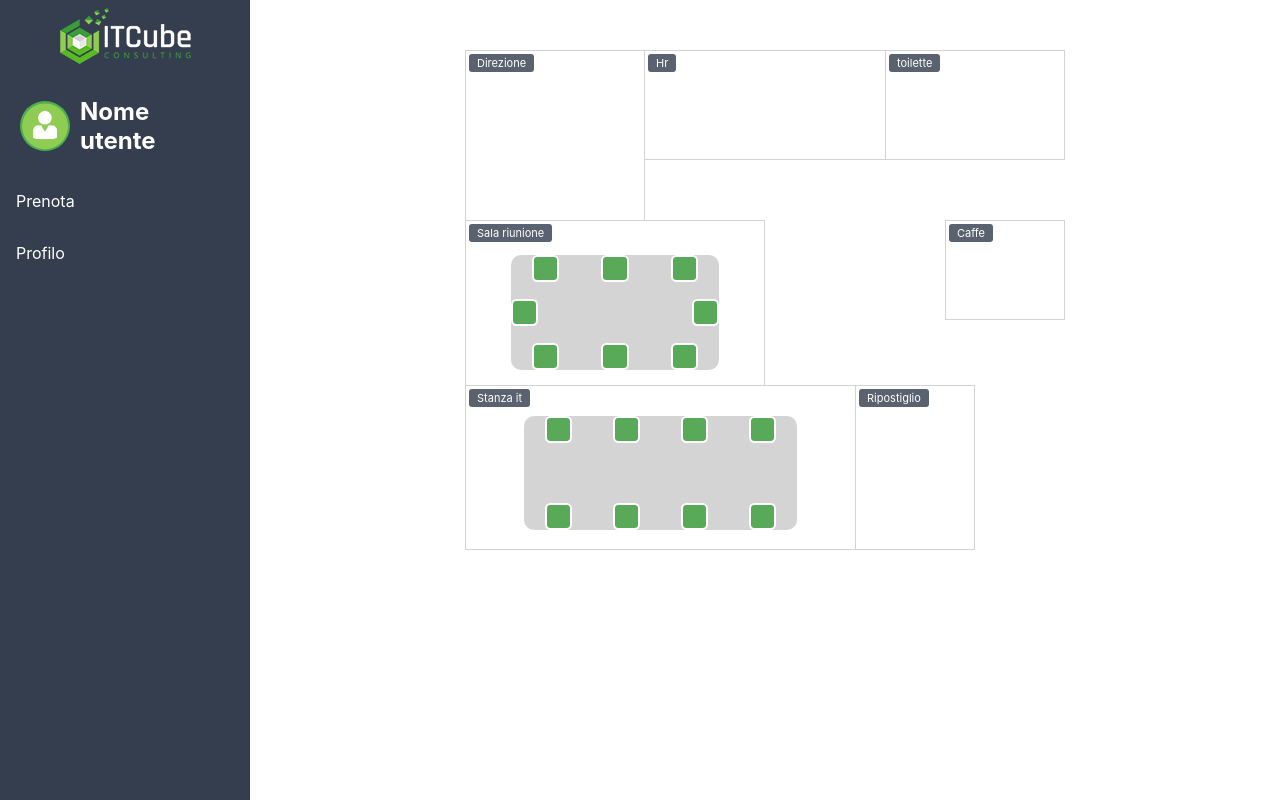
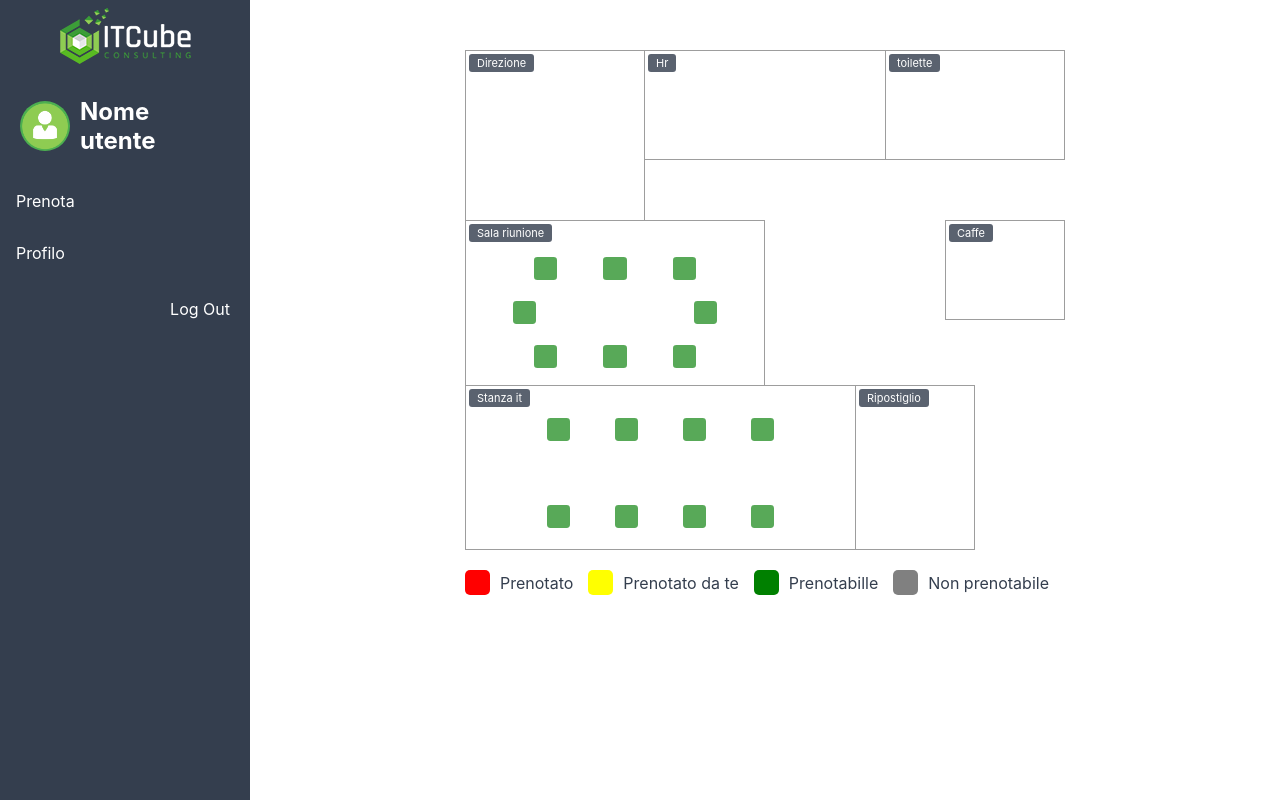
Before and after one commit to lpItCube/prenotazioni-ufficio, a Next.js app: page /prenota/1 in a window 1280 px wide. Built offline with nearby package versions, Linux system fonts and the light colour scheme; no server answers; the database is empty.

Commit message:
Samuele
Add leggenda

```diff
--- a/components/first-office.tsx
+++ b/components/first-office.tsx
@@ -59,6 +59,30 @@ function FirstOffice({ reserveData, date }: any) {
         <div className="sgabu r-border">
           <span className="text-name-room">Ripostiglio</span>
         </div>
+      </div>
+
+      <div className="contentLegend">
+
+        <div className="contentLegend-single">
+          <div className="single-red"> </div>
+          <p> Prenotato </p>
+        </div>
+
+        <div className="contentLegend-single">
+          <div className="single-yellow"> </div>
+          <p> Prenotato da te  </p>
+        </div>
+
+        <div className="contentLegend-single">
+          <div className="single-green"> </div>
+          <p> Prenotabille </p>
+        </div>
+
+        <div className="contentLegend-single">
+          <div className="single-grey"> </div>
+          <p> Non prenotabile  </p>
+        </div>
+
       </div>
     </div>
 
--- a/components/navbar.tsx
+++ b/components/navbar.tsx
@@ -27,7 +27,7 @@ function Navbar() {
           <CustomLink href="/prenota">Prenota</CustomLink>
           <CustomLink href="/profilo">Profilo</CustomLink>
         </ul>
-        <p></p>
+        <p className="test-log-out">Log Out</p>
       </div>
 
       <a href="#" className="toggle-button">
--- a/styles/first-office.css
+++ b/styles/first-office.css
@@ -14,7 +14,7 @@
 }
 
 .r-border {
-  border: #d3d3d3 solid 1px;
+  border: #9d9d9d solid 1px;
 }
 
 .r-border-no-bottom {
@@ -75,7 +75,7 @@
   border-radius: 10px;
   width: 70%;
   height: 70%;
-  background-color: #d4d4d4;
+  background-color: #fff;
   flex-wrap: wrap;
 }
 
@@ -147,6 +147,44 @@
 .seat.busy:hover {
   background-color: rgb(231, 88, 88); ;
   cursor: auto;
+}
+
+.contentLegend{
+  margin-top: 20px;
+  display: flex;
+}
+
+.contentLegend-single{
+  display: flex;
+  align-items: center;
+  margin-right: 15px;
+}
+
+.contentLegend-single div {
+  height: 25px;
+  width: 25px;
+  margin-right: 10px;
+  border-radius: 5px;
+}
+
+.contentLegend-single p {
+  color: #343e4e;
+}
+
+.single-red{
+  background: red;
+}
+
+.single-yellow{
+  background: yellow;
+}
+
+.single-green{
+  background: green;
+}
+
+.single-grey{
+  background: grey;
 }
 
 @media (max-width:400px){
--- a/styles/globals.css
+++ b/styles/globals.css
@@ -12,6 +12,12 @@ a {
 /* li {
   list-style: none;
 } */
+
+.test-log-out {
+  padding: 20px;
+  width: 100%;
+  text-align: end;
+}
 
 @import url("https://fonts.googleapis.com/css2?family=Poppins:wght@400;500;600&display=swap");
 * {
```
